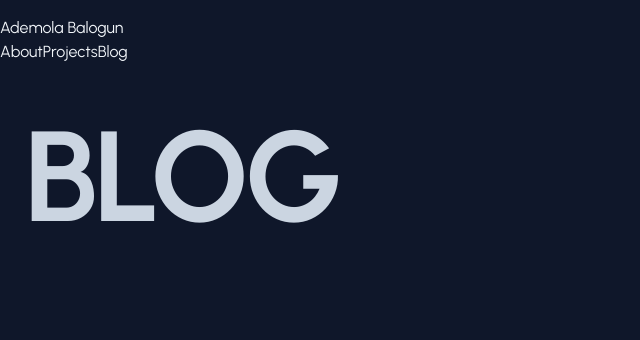
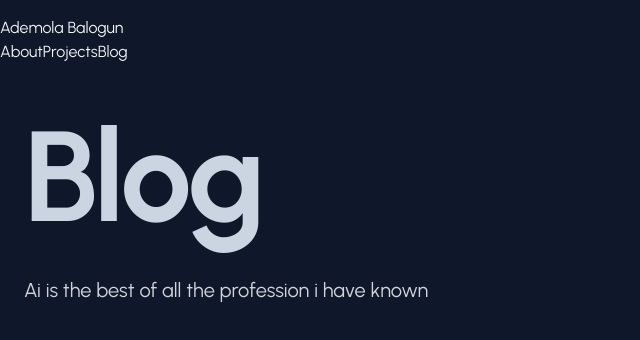
Before and after one commit to Demmynile/port3D, a Next.js app: page /blog in a window 1280 px wide. Shown: the top 340 px of the page, without its empty margins (0-640 px from the left). Built offline with nearby package versions, Linux system fonts and the light colour scheme.

Commit message:
new features added to the application

```diff
--- a/src/app/about/page.tsx
+++ b/src/app/about/page.tsx
@@ -2,10 +2,12 @@
 
 import Biography from "@/slices/biography"
 
-export default function About(){
+const About = () => {
   return (
     <div>
       <Biography />
     </div>
   )
 }
+
+export default About
--- a/src/app/blog/page.tsx
+++ b/src/app/blog/page.tsx
@@ -1,28 +1,14 @@
-import Bounded from '@/components/Bounded'
-import Heading from '@/components/Heading'
-import React from 'react'
-import {isFilled} from '@prismicio/client'
-import {PrismicRichText} from '@prismicio/react'
-import { RichTextField } from '@prismicio/types';
+'use client'
 
-interface blogProps {
-    // title : string;
-    description: string
-}
+import Contentlist from "@/slices/contentlist"
 
-const Blog = ({description} : blogProps) => {
+export default function Blog(){
   return (
-    <Bounded>
-        <Heading size = 'xl' className='mb-8'>
-             BLOG
-        </Heading>
-        {<h4>{description}</h4>&& (
-            <div className='prose prose-xl prose-invert mb-10'>
-                {description}
-            </div>
-        )}
-    </Bounded>
+    <div>
+      <Contentlist
+        description="Ai is the best of all the profession i have known"
+
+      />
+    </div>
   )
 }
-
-export default Blog
--- a/src/slices/blog/index.tsx
+++ /dev/null
@@ -1,7 +0,0 @@
-import React from 'react'
-
-export const Blog = () => {
-  return (
-    <div>blog</div>
-  )
-}
--- /dev/null
+++ b/src/slices/contentlist/index.tsx
@@ -0,0 +1,21 @@
+import Bounded from "@/components/Bounded"
+import Heading from "@/components/Heading"
+
+
+type contentListProps = {
+  description : string
+}
+
+const Contentlist = ({description } : contentListProps) => {
+  return (
+    <Bounded>
+      <Heading size = 'xl' className="mb-8">
+         Blog
+      </Heading>
+      <div className="prose prose-xl prose-invert mb-10">
+         {description}
+      </div>
+    </Bounded>
+  )
+}
+export default Contentlist
```
